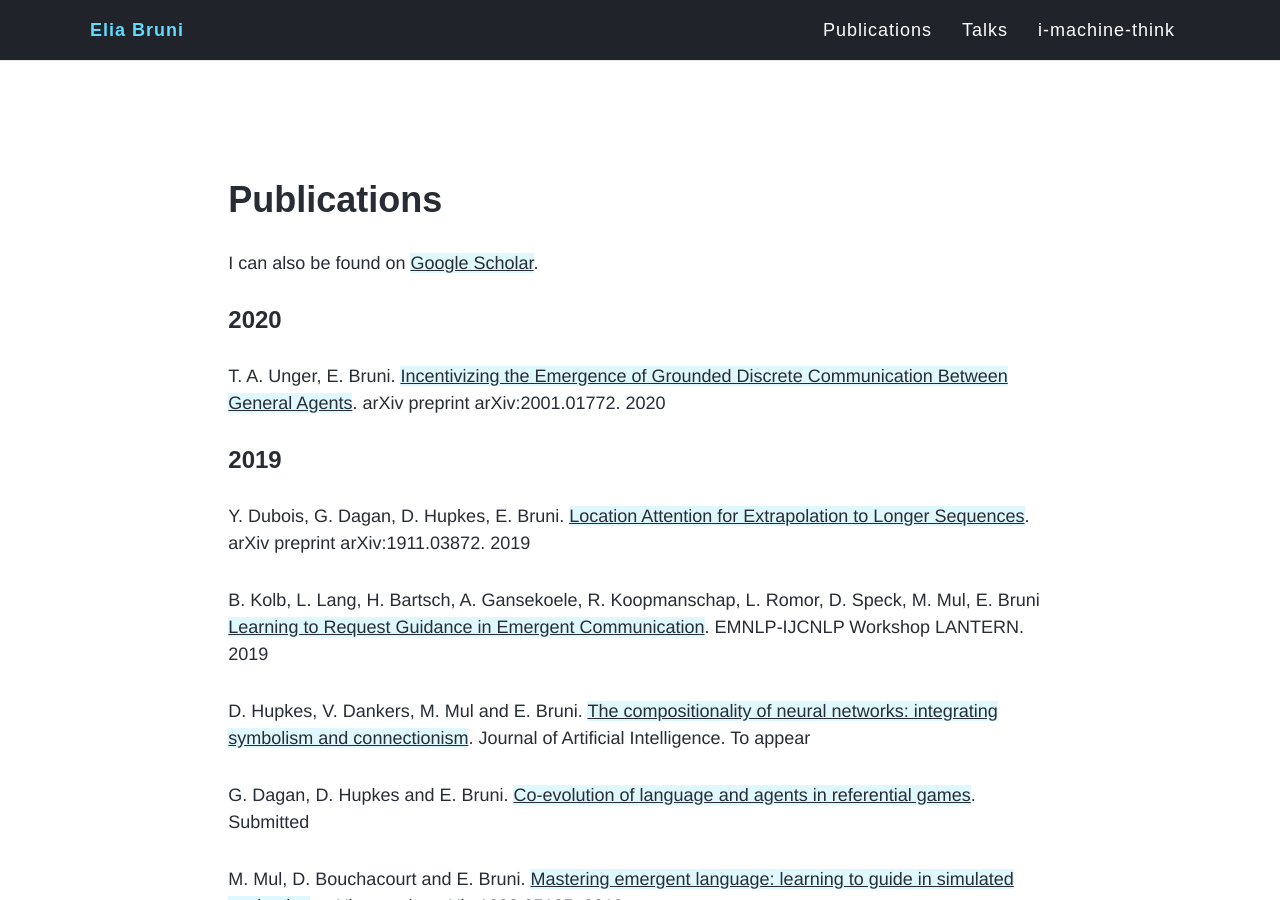
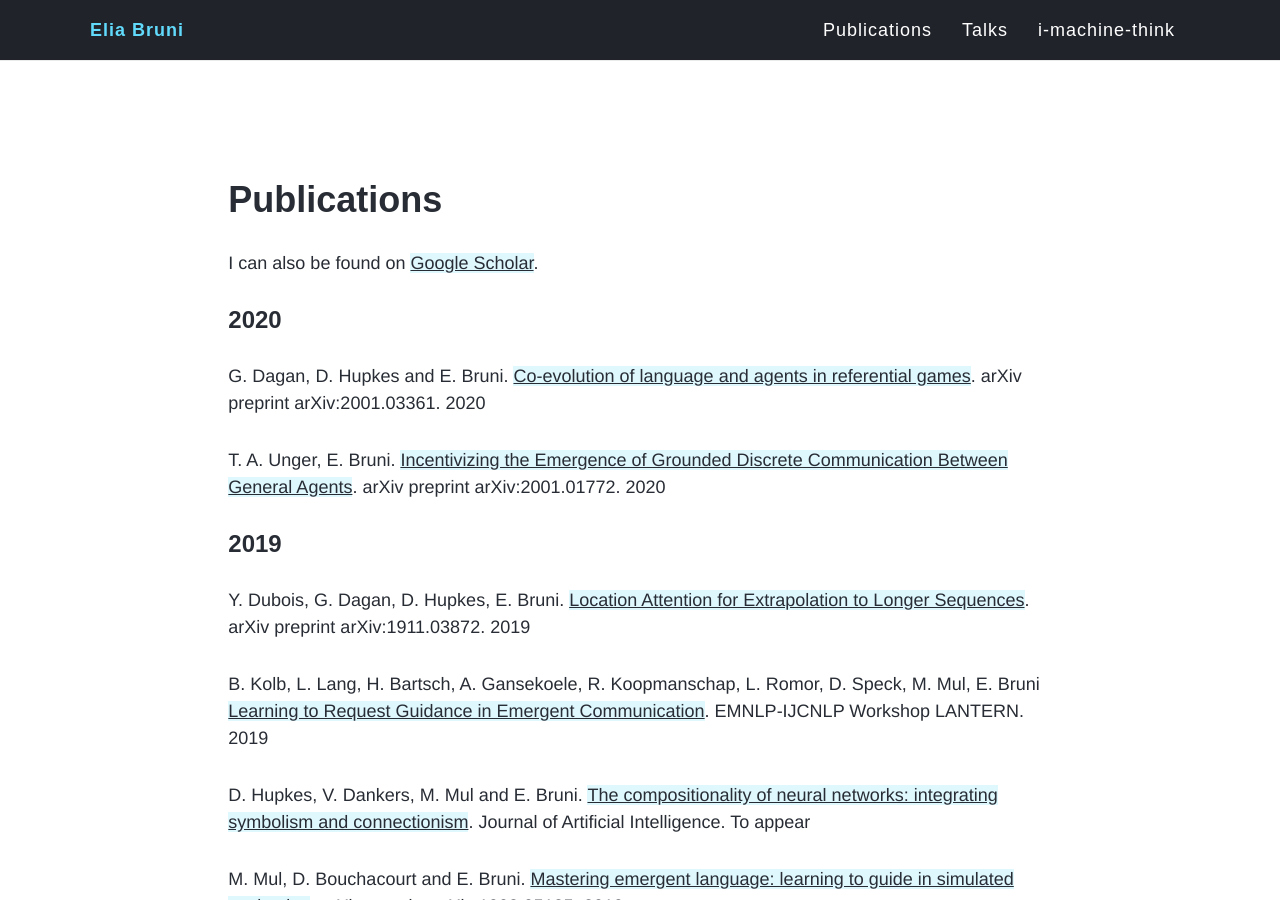
Before and after one commit to eliabruni/eliabruni.github.io, a Jekyll site: the page built from publications.md, in a window 1280 px wide and 900 px high. Built offline with Jekyll 4.4.1, drawn with Linux system fonts in a browser that asks for light colours; nearby versions of some CDN libraries; part of the change alters nothing that is shown.

Commit message:
add Gautier's arXiv

```diff
--- a/publications.md
+++ b/publications.md
@@ -8,6 +8,8 @@ title: ""
 I can also be found on [Google Scholar](https://scholar.google.com/citations?user=Oyb3NYgAAAAJ&hl=en).
 
 ### 2020
+G. Dagan, D. Hupkes and E. Bruni. [Co-evolution of language and agents in referential games](https://arxiv.org/abs/2001.03361). arXiv preprint arXiv:2001.03361. 2020
+
 T. A. Unger, E. Bruni. [Incentivizing the Emergence of Grounded Discrete Communication
 Between General Agents](https://arxiv.org/abs/2001.01772). arXiv preprint arXiv:2001.01772. 2020
 
@@ -17,8 +19,6 @@ Y. Dubois, G. Dagan, D. Hupkes, E. Bruni. [Location Attention for Extrapolation
 B. Kolb, L. Lang, H. Bartsch, A. Gansekoele, R. Koopmanschap, L. Romor, D. Speck, M. Mul, E. Bruni [Learning to Request Guidance in Emergent Communication](https://arxiv.org/abs/1912.05525). EMNLP-IJCNLP Workshop LANTERN. 2019
 
 D. Hupkes, V. Dankers, M. Mul and E. Bruni. [The compositionality of neural networks: integrating symbolism and connectionism](http://eliabruni.github.io/publications/hupkes2019compositionality.pdf). Journal of Artificial Intelligence. To appear
-
-G. Dagan, D. Hupkes and E. Bruni. [Co-evolution of language and agents in referential games](http://eliabruni.github.io/publications/dagan2019coevolution.pdf). Submitted
 
 M. Mul, D. Bouchacourt and E. Bruni. [Mastering emergent language: learning to guide in simulated navigation](https://arxiv.org/abs/1908.05135). arXiv preprint arXiv:1908.05135. 2019
 
```
